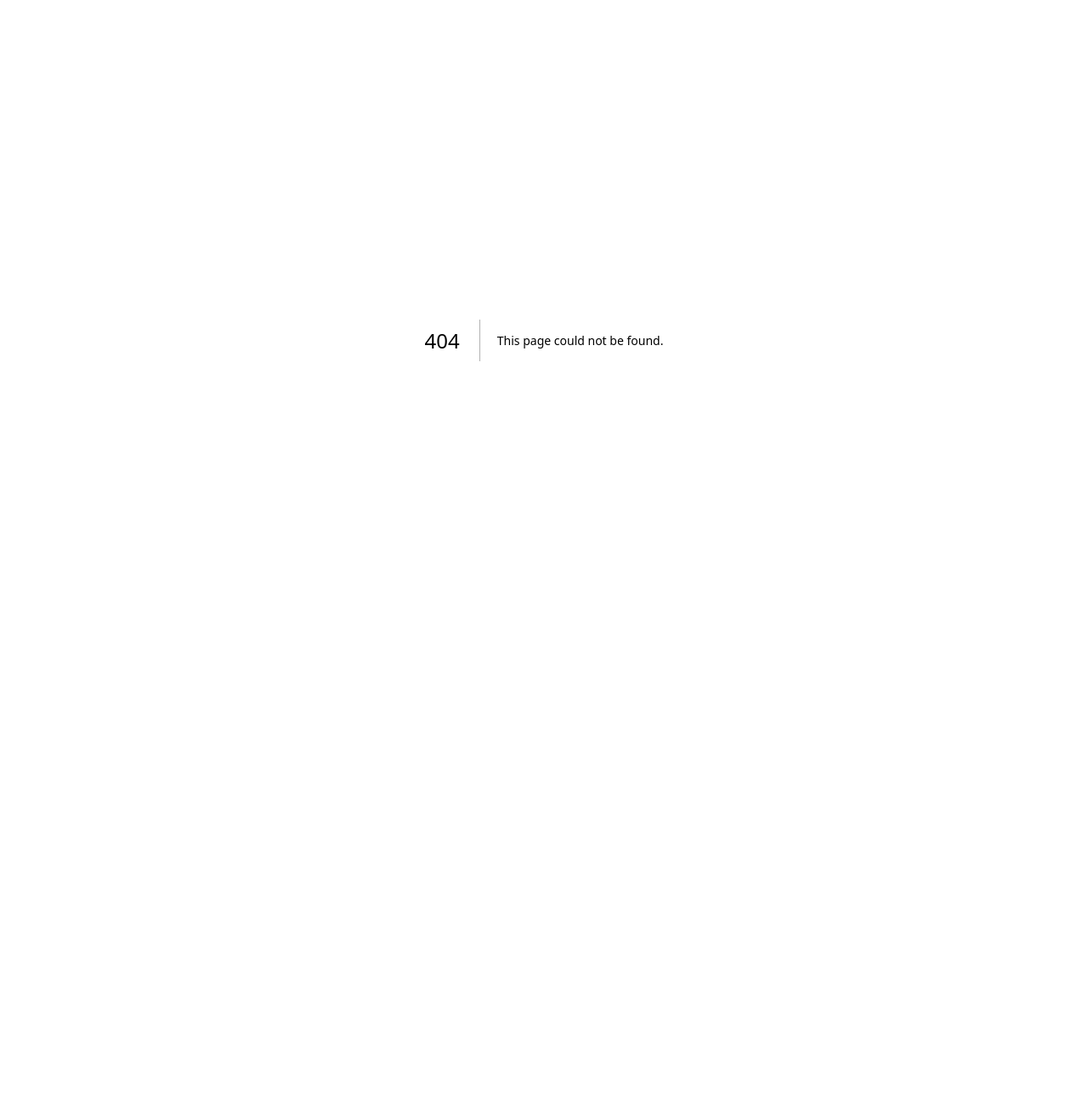
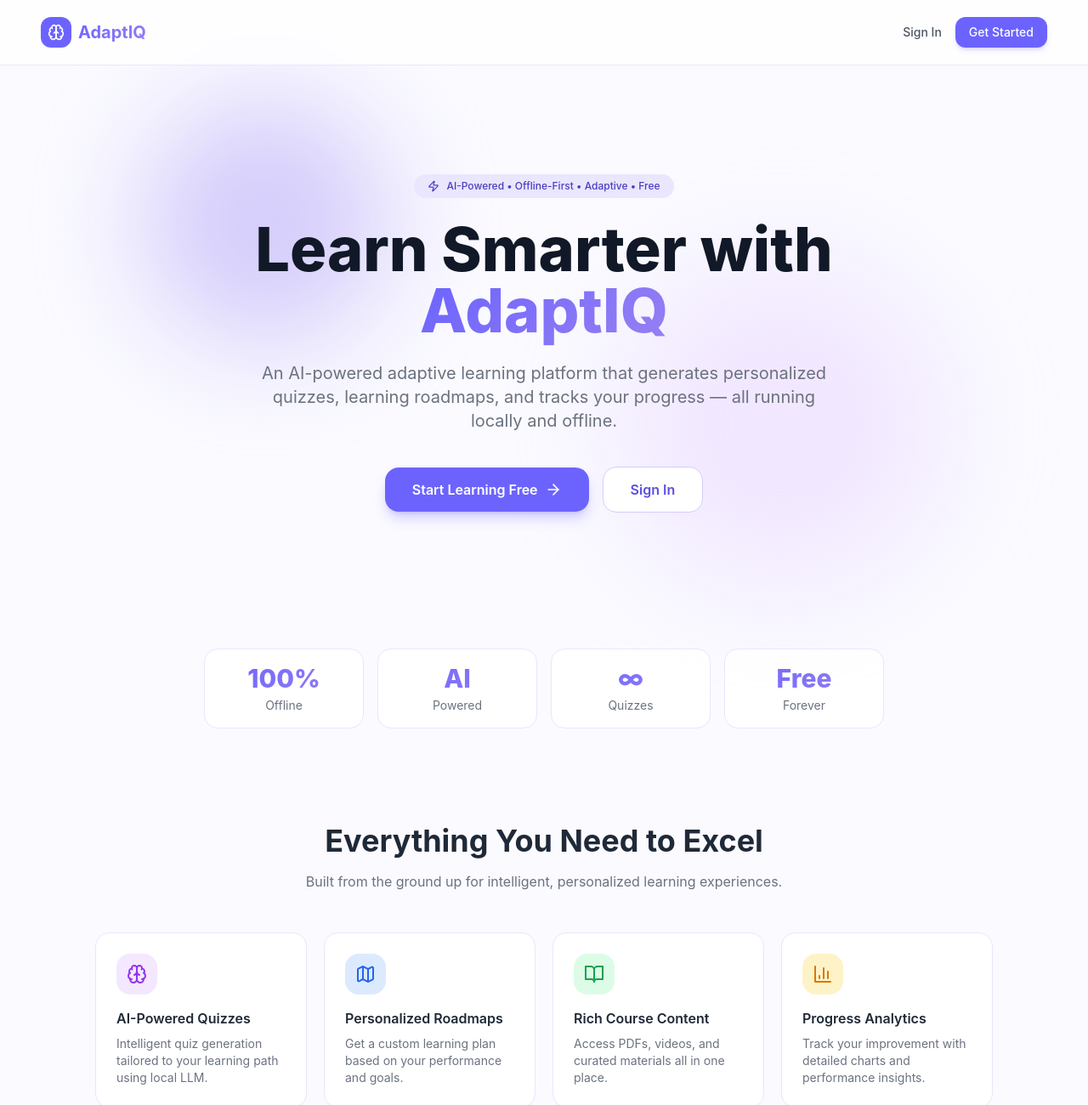
Before and after one commit to Mirdula18/AdaptAI, a Next.js app in the folder frontend/: page / in a window 1280 px wide. Before the commit this address had no page. Shown: the top 1300 px of the page at 85% size. Before the commit the page ends 800 px from the top, so only its background shows below. Built offline with nearby package versions, Linux system fonts and the light colour scheme.

Commit message:
Add Home page component with features, stats, and navigation

```diff
--- /dev/null
+++ b/frontend/src/pages/index.tsx
@@ -0,0 +1,161 @@
+import React from 'react';
+import Link from 'next/link';
+import { Brain, BookOpen, Map, BarChart3, Shield, Zap, ArrowRight, Award, MessageSquare, Users } from 'lucide-react';
+import { useAuth } from '@/contexts/AuthContext';
+import { useRouter } from 'next/router';
+
+const features = [
+  { icon: Brain, title: 'AI-Powered Quizzes', desc: 'Intelligent quiz generation tailored to your learning path using local LLM.', color: 'bg-purple-100 text-purple-600' },
+  { icon: Map, title: 'Personalized Roadmaps', desc: 'Get a custom learning plan based on your performance and goals.', color: 'bg-blue-100 text-blue-600' },
+  { icon: BookOpen, title: 'Rich Course Content', desc: 'Access PDFs, videos, and curated materials all in one place.', color: 'bg-green-100 text-green-600' },
+  { icon: BarChart3, title: 'Progress Analytics', desc: 'Track your improvement with detailed charts and performance insights.', color: 'bg-amber-100 text-amber-600' },
+  { icon: Shield, title: 'Fully Offline', desc: 'Works completely offline with local AI — your data never leaves your machine.', color: 'bg-red-100 text-red-600' },
+  { icon: Zap, title: 'Adaptive Learning', desc: 'The platform adapts to your skill level and adjusts difficulty dynamically.', color: 'bg-cyan-100 text-cyan-600' },
+  { icon: Award, title: 'Certificates', desc: 'Earn and download PDF certificates after passing final course assessments.', color: 'bg-pink-100 text-pink-600' },
+  { icon: MessageSquare, title: 'AI Tutor Chatbot', desc: 'Get instant help from your personal AI tutor available 24/7.', color: 'bg-indigo-100 text-indigo-600' },
+];
+
+const stats = [
+  { value: '100%', label: 'Offline' },
+  { value: 'AI', label: 'Powered' },
+  { value: '∞', label: 'Quizzes' },
+  { value: 'Free', label: 'Forever' },
+];
+
+export default function Home() {
+  const { user } = useAuth();
+  const router = useRouter();
+
+  React.useEffect(() => {
+    if (user) router.push('/dashboard');
+  }, [user, router]);
+
+  return (
+    <div className="min-h-screen bg-surface-50 overflow-hidden">
+      {/* Nav */}
+      <nav className="flex items-center justify-between px-6 sm:px-12 py-5 bg-white/80 backdrop-blur-md border-b border-primary-100 sticky top-0 z-30">
+        <div className="flex items-center space-x-2">
+          <div className="w-9 h-9 bg-primary-500 rounded-xl flex items-center justify-center">
+            <Brain className="w-5 h-5 text-white" />
+          </div>
+          <span className="text-xl font-bold gradient-text">AdaptIQ</span>
+        </div>
+        <div className="flex items-center space-x-4">
+          <Link href="/login" className="text-sm font-medium text-gray-600 hover:text-primary-500 transition-smooth">
+            Sign In
+          </Link>
+          <Link href="/register" className="px-4 py-2 bg-primary-500 text-white text-sm font-medium rounded-xl hover:bg-primary-600 transition-smooth shadow-md shadow-primary-500/20">
+            Get Started
+          </Link>
+        </div>
+      </nav>
+
+      {/* Hero */}
+      <section className="relative px-6 sm:px-12 py-20 sm:py-32 text-center max-w-5xl mx-auto">
+        {/* Decorative blobs */}
+        <div className="absolute top-10 left-10 w-72 h-72 bg-primary-200 rounded-full blur-3xl opacity-20 animate-pulse" />
+        <div className="absolute bottom-10 right-10 w-96 h-96 bg-purple-200 rounded-full blur-3xl opacity-20 animate-pulse" style={{ animationDelay: '1s' }} />
+
+        <div className="relative z-10">
+          <div className="inline-flex items-center space-x-2 bg-primary-100 text-primary-700 text-xs font-medium px-4 py-1.5 rounded-full mb-6 animate-fadeIn">
+            <Zap className="w-3.5 h-3.5" />
+            <span>AI-Powered • Offline-First • Adaptive • Free</span>
+          </div>
+          <h1 className="text-4xl sm:text-6xl lg:text-7xl font-extrabold text-gray-900 leading-tight mb-6 animate-fadeIn" style={{ animationDelay: '100ms' }}>
+            Learn Smarter with{' '}
+            <span className="gradient-text">AdaptIQ</span>
+          </h1>
+          <p className="text-lg sm:text-xl text-gray-500 max-w-2xl mx-auto mb-10 animate-fadeIn" style={{ animationDelay: '200ms' }}>
+            An AI-powered adaptive learning platform that generates personalized quizzes,
+            learning roadmaps, and tracks your progress — all running locally and offline.
+          </p>
+          <div className="flex flex-col sm:flex-row items-center justify-center gap-4 animate-fadeIn" style={{ animationDelay: '300ms' }}>
+            <Link href="/register" className="flex items-center space-x-2 px-8 py-3.5 bg-primary-500 text-white font-semibold rounded-2xl hover:bg-primary-600 transition-smooth shadow-lg shadow-primary-500/30 text-base group">
+              <span>Start Learning Free</span>
+              <ArrowRight className="w-5 h-5 group-hover:translate-x-1 transition-transform" />
+            </Link>
+            <Link href="/login" className="px-8 py-3.5 bg-white text-primary-600 font-semibold rounded-2xl hover:bg-primary-50 transition-smooth border border-primary-200 text-base">
+              Sign In
+            </Link>
+          </div>
+        </div>
+      </section>
+
+      {/* Stats Banner */}
+      <section className="px-6 sm:px-12 py-8 max-w-4xl mx-auto">
+        <div className="grid grid-cols-2 sm:grid-cols-4 gap-4">
+          {stats.map((s, i) => (
+            <div key={i} className="text-center p-4 bg-white rounded-2xl border border-primary-100 card-hover">
+              <p className="text-3xl font-extrabold gradient-text">{s.value}</p>
+              <p className="text-sm text-gray-500 mt-1">{s.label}</p>
+            </div>
+          ))}
+        </div>
+      </section>
+
+      {/* Features */}
+      <section className="px-6 sm:px-12 py-20 max-w-6xl mx-auto">
+        <h2 className="text-3xl sm:text-4xl font-bold text-center text-gray-800 mb-4">Everything You Need to Excel</h2>
+        <p className="text-center text-gray-500 mb-12 max-w-xl mx-auto">Built from the ground up for intelligent, personalized learning experiences.</p>
+        <div className="grid grid-cols-1 sm:grid-cols-2 lg:grid-cols-4 gap-5">
+          {features.map((f, i) => (
+            <div key={i} className="bg-white rounded-2xl border border-primary-100 p-6 card-hover" style={{ animationDelay: `${i * 50}ms` }}>
+              <div className={`w-12 h-12 ${f.color.split(' ')[0]} rounded-2xl flex items-center justify-center mb-4`}>
+                <f.icon className={`w-6 h-6 ${f.color.split(' ')[1]}`} />
+              </div>
+              <h3 className="font-semibold text-gray-800 mb-2">{f.title}</h3>
+              <p className="text-sm text-gray-500">{f.desc}</p>
+            </div>
+          ))}
+        </div>
+      </section>
+
+      {/* How it works */}
+      <section className="px-6 sm:px-12 py-20 bg-white border-y border-primary-100">
+        <div className="max-w-4xl mx-auto">
+          <h2 className="text-3xl font-bold text-center text-gray-800 mb-12">How It Works</h2>
+          <div className="grid grid-cols-1 sm:grid-cols-3 gap-8">
+            {[
+              { step: '01', title: 'Enroll in Courses', desc: 'Browse courses created by instructors and enroll in the ones that match your goals.' },
+              { step: '02', title: 'Take AI Quizzes', desc: 'The AI generates quizzes tailored to your learning level, then provides personalized roadmaps.' },
+              { step: '03', title: 'Earn Certificates', desc: 'Pass the final assessment and earn a downloadable PDF certificate for your achievement.' },
+            ].map((item, i) => (
+              <div key={i} className="text-center">
+                <div className="w-14 h-14 bg-primary-500 rounded-2xl flex items-center justify-center mx-auto mb-4 text-white text-xl font-bold">
+                  {item.step}
+                </div>
+                <h3 className="font-semibold text-gray-800 mb-2">{item.title}</h3>
+                <p className="text-sm text-gray-500">{item.desc}</p>
+              </div>
+            ))}
+          </div>
+        </div>
+      </section>
+
+      {/* CTA */}
+      <section className="px-6 sm:px-12 py-20 text-center">
+        <div className="max-w-2xl mx-auto">
+          <h2 className="text-3xl font-bold text-gray-800 mb-4">Ready to Start Learning?</h2>
+          <p className="text-gray-500 mb-8">Join AdaptIQ today and experience AI-powered personalized education.</p>
+          <Link href="/register" className="inline-flex items-center space-x-2 px-8 py-3.5 bg-primary-500 text-white font-semibold rounded-2xl hover:bg-primary-600 transition-smooth shadow-lg shadow-primary-500/30 text-base group">
+            <span>Create Free Account</span>
+            <ArrowRight className="w-5 h-5 group-hover:translate-x-1 transition-transform" />
+          </Link>
+        </div>
+      </section>
+
+      {/* Footer */}
+      <footer className="px-6 sm:px-12 py-8 border-t border-primary-100">
+        <div className="max-w-6xl mx-auto flex flex-col sm:flex-row items-center justify-between gap-4">
+          <div className="flex items-center space-x-2">
+            <div className="w-7 h-7 bg-primary-500 rounded-lg flex items-center justify-center">
+              <Brain className="w-4 h-4 text-white" />
+            </div>
+            <span className="text-sm font-bold gradient-text">AdaptIQ</span>
+          </div>
+          <p className="text-sm text-gray-400">© 2026 AdaptIQ by ACADEX AI. All rights reserved.</p>
+        </div>
+      </footer>
+    </div>
+  );
+}
```
